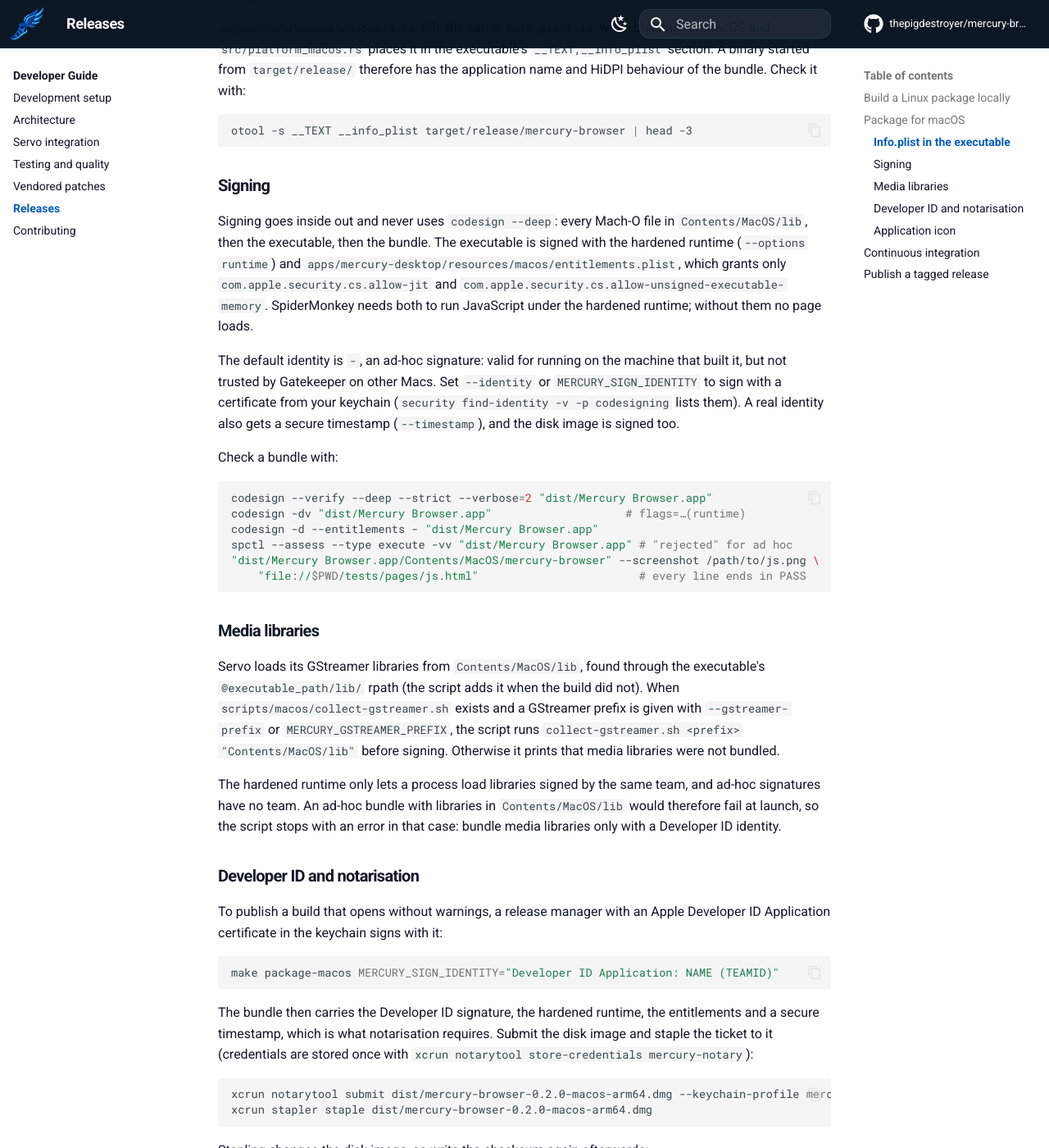
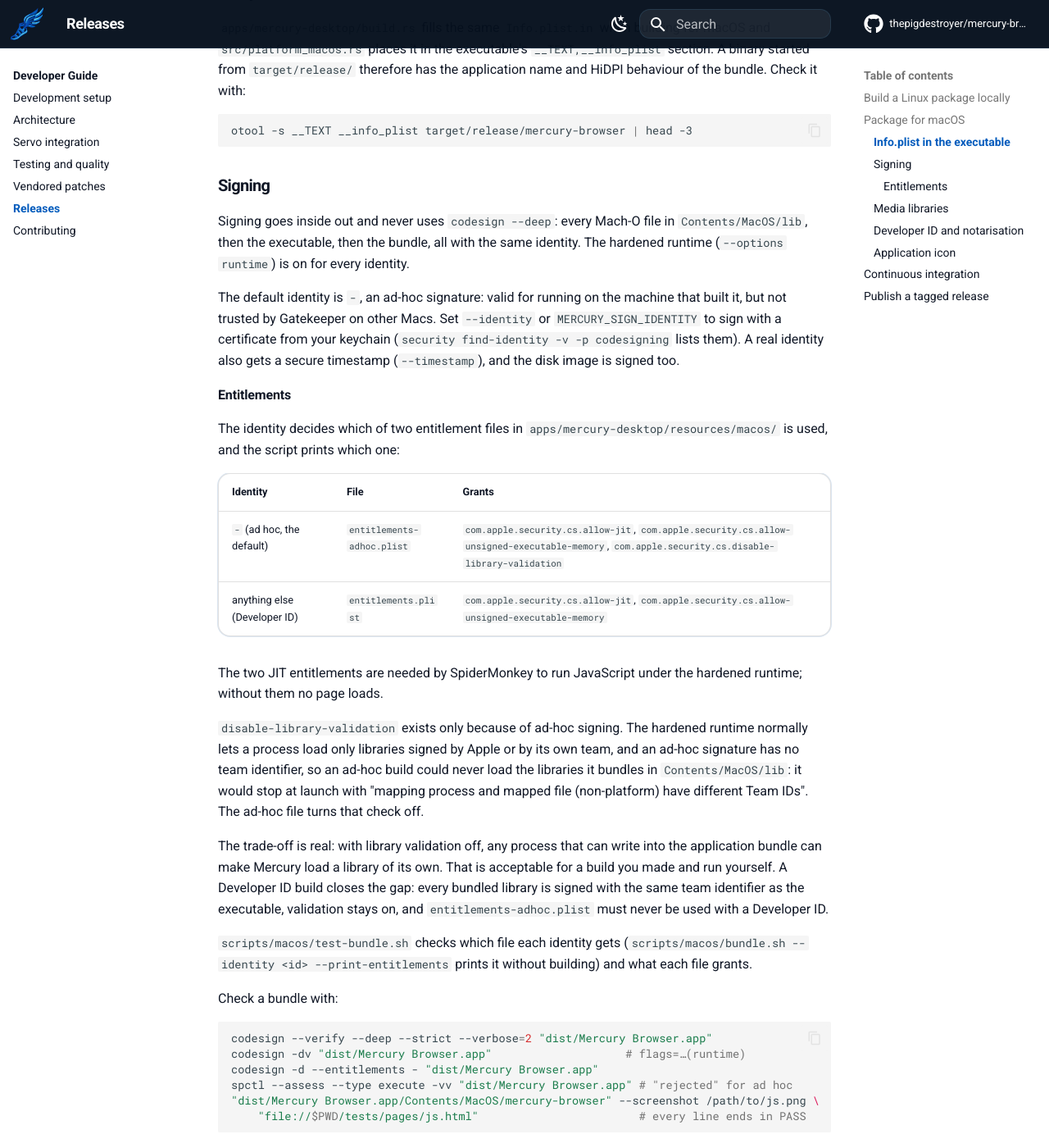
Before and after one commit to KaykCaputo/hermes-browser, an MkDocs documentation site: the page built from docs/developer-guide/releases.md, in a window 1280 px wide and 1400 px high, scrolled down 1610 px. Shown: the whole window at 82% size. Built offline with MkDocs 1.6.1 and Material for MkDocs 9.7.7, drawn with Linux system fonts in a browser that asks for light colours; comment, search, counter and statistics services are not loaded; some of the changed text lies outside the part shown.

Commit message:
fix(macos): let ad-hoc builds load bundled libraries

```diff
--- a/docs/developer-guide/releases.md
+++ b/docs/developer-guide/releases.md
@@ -72,9 +72,26 @@ otool -s __TEXT __info_plist target/release/mercury-browser | head -3
 
 ### Signing
 
-Signing goes inside out and never uses `codesign --deep`: every Mach-O file in `Contents/MacOS/lib`, then the executable, then the bundle. The executable is signed with the hardened runtime (`--options runtime`) and `apps/mercury-desktop/resources/macos/entitlements.plist`, which grants only `com.apple.security.cs.allow-jit` and `com.apple.security.cs.allow-unsigned-executable-memory`. SpiderMonkey needs both to run JavaScript under the hardened runtime; without them no page loads.
+Signing goes inside out and never uses `codesign --deep`: every Mach-O file in `Contents/MacOS/lib`, then the executable, then the bundle, all with the same identity. The hardened runtime (`--options runtime`) is on for every identity.
 
 The default identity is `-`, an ad-hoc signature: valid for running on the machine that built it, but not trusted by Gatekeeper on other Macs. Set `--identity` or `MERCURY_SIGN_IDENTITY` to sign with a certificate from your keychain (`security find-identity -v -p codesigning` lists them). A real identity also gets a secure timestamp (`--timestamp`), and the disk image is signed too.
+
+#### Entitlements
+
+The identity decides which of two entitlement files in `apps/mercury-desktop/resources/macos/` is used, and the script prints which one:
+
+| Identity | File | Grants |
+|---|---|---|
+| `-` (ad hoc, the default) | `entitlements-adhoc.plist` | `com.apple.security.cs.allow-jit`, `com.apple.security.cs.allow-unsigned-executable-memory`, `com.apple.security.cs.disable-library-validation` |
+| anything else (Developer ID) | `entitlements.plist` | `com.apple.security.cs.allow-jit`, `com.apple.security.cs.allow-unsigned-executable-memory` |
+
+The two JIT entitlements are needed by SpiderMonkey to run JavaScript under the hardened runtime; without them no page loads.
+
+`disable-library-validation` exists only because of ad-hoc signing. The hardened runtime normally lets a process load only libraries signed by Apple or by its own team, and an ad-hoc signature has no team identifier, so an ad-hoc build could never load the libraries it bundles in `Contents/MacOS/lib`: it would stop at launch with "mapping process and mapped file (non-platform) have different Team IDs". The ad-hoc file turns that check off.
+
+The trade-off is real: with library validation off, any process that can write into the application bundle can make Mercury load a library of its own. That is acceptable for a build you made and run yourself. A Developer ID build closes the gap: every bundled library is signed with the same team identifier as the executable, validation stays on, and `entitlements-adhoc.plist` must never be used with a Developer ID.
+
+`scripts/macos/test-bundle.sh` checks which file each identity gets (`scripts/macos/bundle.sh --identity <id> --print-entitlements` prints it without building) and what each file grants.
 
 Check a bundle with:
 
@@ -91,7 +108,7 @@ spctl --assess --type execute -vv "dist/Mercury Browser.app" # "rejected" for ad
 
 Servo loads its GStreamer libraries from `Contents/MacOS/lib`, found through the executable's `@executable_path/lib/` rpath (the script adds it when the build did not). When `scripts/macos/collect-gstreamer.sh` exists and a GStreamer prefix is given with `--gstreamer-prefix` or `MERCURY_GSTREAMER_PREFIX`, the script runs `collect-gstreamer.sh <prefix> "Contents/MacOS/lib"` before signing. Otherwise it prints that media libraries were not bundled.
 
-The hardened runtime only lets a process load libraries signed by the same team, and ad-hoc signatures have no team. An ad-hoc bundle with libraries in `Contents/MacOS/lib` would therefore fail at launch, so the script stops with an error in that case: bundle media libraries only with a Developer ID identity.
+The collected libraries are signed with the same identity as the app. Ad-hoc builds can load them because of the ad-hoc entitlement set described under [Entitlements](#entitlements).
 
 ### Developer ID and notarisation
 
```
Also changed, not shown: 4 other files.
